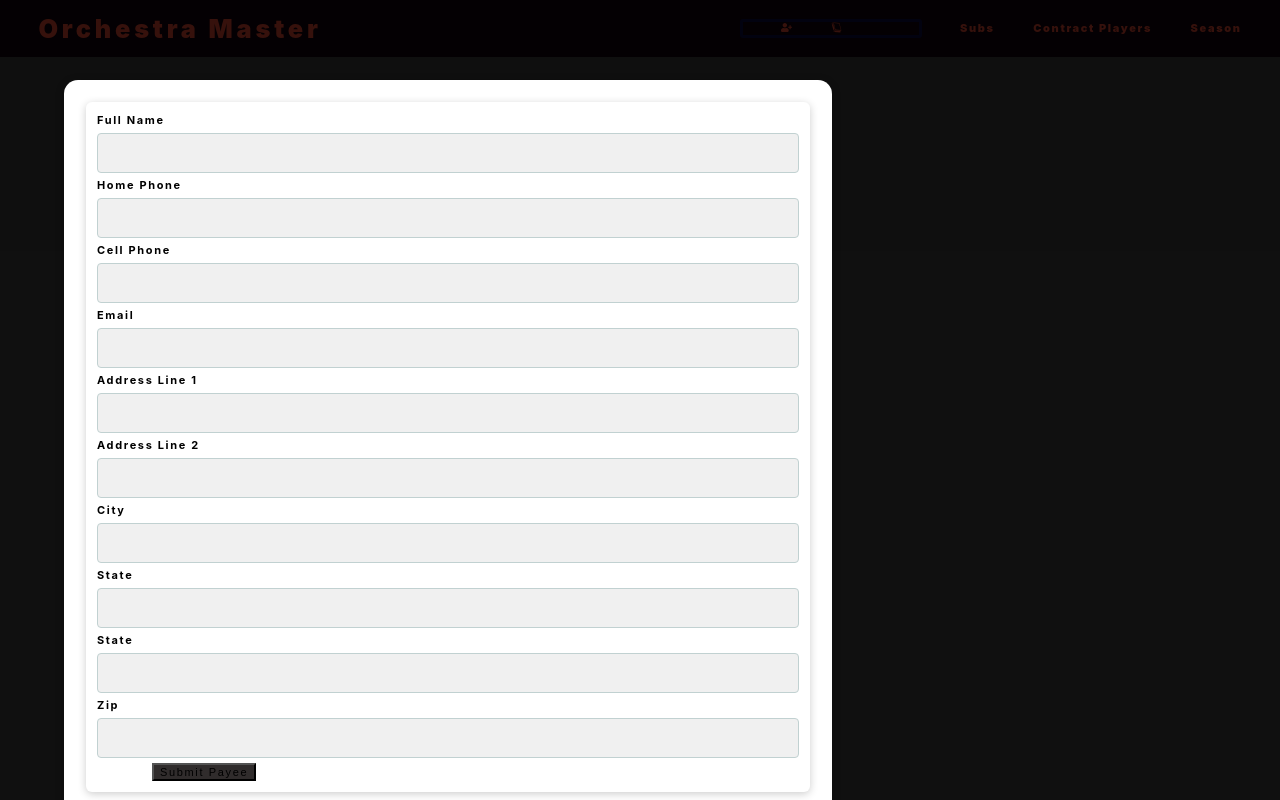
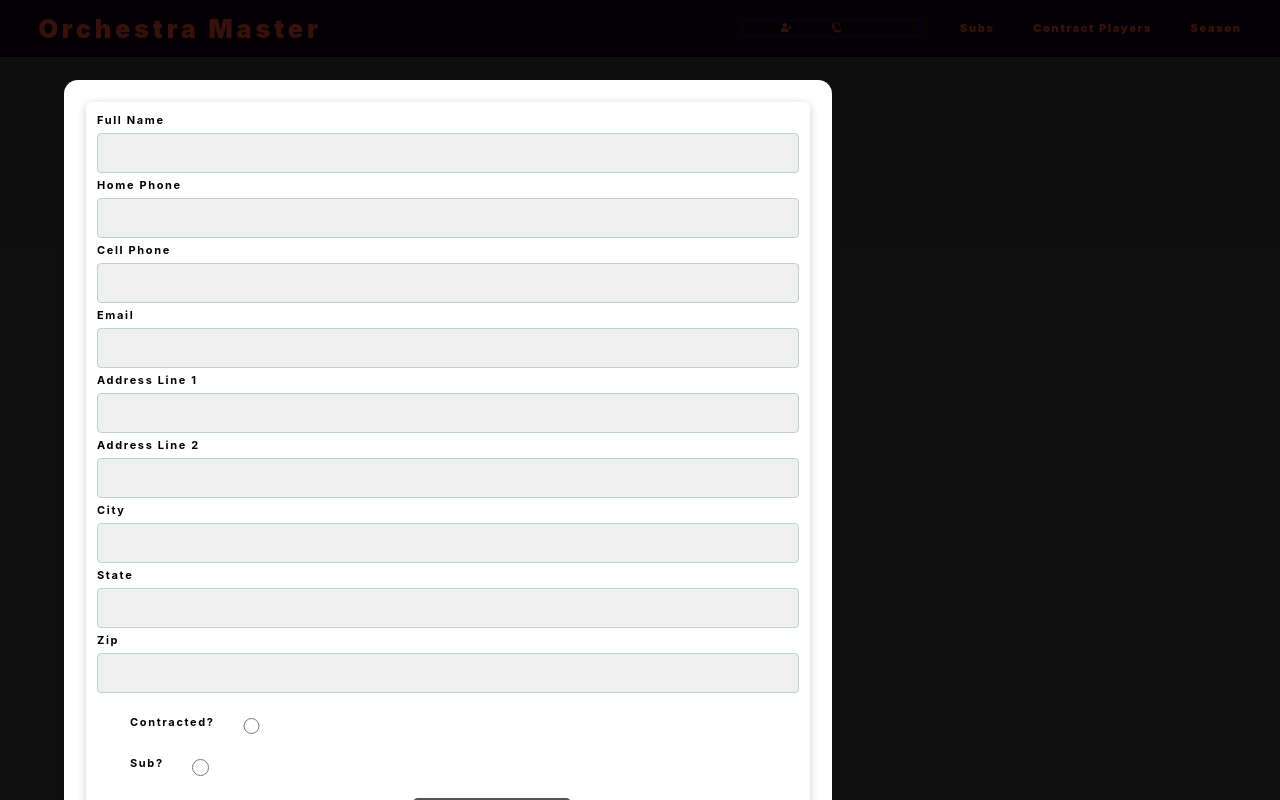
Before and after one commit to kfiddle/orchestra-master, a React (Create React App) app: page / in a window 1280 px wide. Both pictures are taken after a click on the item 786 px from the left and 28 px from the top of the page. Built offline with nearby package versions, Linux system fonts and the light colour scheme.

Commit message:
more on player entry form

```diff
--- a/src/components/playerEntry/PlayerEntry.js
+++ b/src/components/playerEntry/PlayerEntry.js
@@ -6,46 +6,49 @@ import PushBasic from "../helperFunctions/pushFunctions/PushBasic";
 import classes from "./PlayerEntry.module.css";
 
 const PlayerEntry = (props) => {
-  const [checkedW9, setCheckedW9] = useState(false);
+  const [selectedType, setSelectedType] = useState([false, false]);
 
   let id = "";
   let firstNameArea = "";
   let lastName = "";
   let email = "";
-  let homePhoneNumber = "";
-  let cellPhoneNumber = "";
+  let homePhone = "";
+  let cellPhone = "";
   let addressLine1 = "";
   let addressLine2 = "";
   let city = "";
   let state = "";
   let zip = "";
-  let w9 = false;
+  let contracted = "";
+  let sub = "";
 
   if (props.player) {
     id = props.player.id;
     firstNameArea = props.player.firstNameArea;
     lastName = props.player.lastName;
     email = props.player.email;
-    homePhoneNumber = props.player.homePhoneNumber;
-    cellPhoneNumber = props.player.cellPhoneNumber;
+    homePhone = props.player.homePhoneNumber;
+    cellPhone = props.player.cellPhoneNumber;
     addressLine1 = props.player.addressLine1;
     addressLine2 = props.player.addressLine2;
     city = props.player.city;
     state = props.player.state;
     zip = props.player.zip;
-    w9 = props.player.w9ed;
+    contracted = props.player.type === "Contract";
+    sub = props.player.type === "Sub";
   }
 
   const fullNameRef = useRef();
-  const homePhoneNumberRef = useRef();
-  const cellPhoneNumberRef = useRef();
+  const homePhoneRef = useRef();
+  const cellPhoneRef = useRef();
   const emailRef = useRef();
   const addressLine1Ref = useRef();
   const addressLine2Ref = useRef();
   const cityRef = useRef();
   const stateRef = useRef();
   const zipRef = useRef();
-  const w9Ref = useRef();
+  const contractedRef = useRef();
+  const subRef = useRef();
 
   const submitEvent = (event) => {
     event.preventDefault();
@@ -93,20 +96,12 @@ const PlayerEntry = (props) => {
 
         <div className={classes.control}>
           <label>Home Phone</label>
-          <input
-            type="text"
-            ref={homePhoneNumberRef}
-            placeholder={homePhoneNumber}
-          />
+          <input type="text" ref={homePhoneRef} placeholder={homePhone} />
         </div>
 
         <div className={classes.control}>
           <label>Cell Phone</label>
-          <input
-            type="text"
-            ref={cellPhoneNumberRef}
-            placeholder={cellPhoneNumber}
-          />
+          <input type="text" ref={cellPhoneRef} placeholder={cellPhone} />
         </div>
 
         <div className={classes.control}>
@@ -141,11 +136,6 @@ const PlayerEntry = (props) => {
 
         <div className={classes.control}>
           <label>State</label>
-          <input type="text" ref={cityRef} placeholder={city} />
-        </div>
-
-        <div className={classes.control}>
-          <label>State</label>
           <input type="text" ref={stateRef} placeholder={state} />
         </div>
 
@@ -154,15 +144,28 @@ const PlayerEntry = (props) => {
           <input type="text" ref={zipRef} placeholder={zip} />
         </div>
 
-        {/* <div className={classes.w9Div}>
-          <label>W9 on file?</label>
-          <input type="checkbox" id="w9Check" ref={w9Ref} defaultChecked={w9} />
-        </div> */}
+        <div className={classes.w9Div}>
+          <label>Contracted?</label>
+          <input
+            type="radio"
+            ref={contractedRef}
+            checked={selectedType[0]}
+            onChange={() => setSelectedType(previous => [!previous[0], false])}
+          />
+        </div>
+
+        <div className={classes.w9Div}>
+          <label>Sub?</label>
+          <input
+            type="radio"
+            ref={subRef}
+            checked={selectedType[1]}
+            onChange={()=> setSelectedType(previous => [false, !previous[1]])}
+          />
+        </div>
 
         <div className={classes.buttonDiv}>
-          <button className={classes.button} onClick={submitEvent}>
-            Submit Payee
-          </button>
+          <button className={classes.button}>Submit Player</button>
         </div>
       </form>
     </Modal>
--- a/src/components/playerEntry/PlayerEntry.module.css
+++ b/src/components/playerEntry/PlayerEntry.module.css
@@ -47,13 +47,21 @@
   width: 10%;
 }
 
+.buttonDiv {
+  margin: 1rem 45%;
+}
+
 .button {
   width: fit-content;
-    background: #302c2c;
-    margin-left: 5rem;
+  font-size: 1.5rem;
+  font-weight: 900;
+  white-space: nowrap;
+  background: #161e66;
+  color: whitesmoke;
+  border-radius: 5px;
 }
 
 .button:hover {
-    background: slateblue;
-    color: #252525;
+  background: rgb(13, 80, 30);
+  color: chartreuse;
 }
```
Lines whose indentation alone changed are shown as unchanged.
